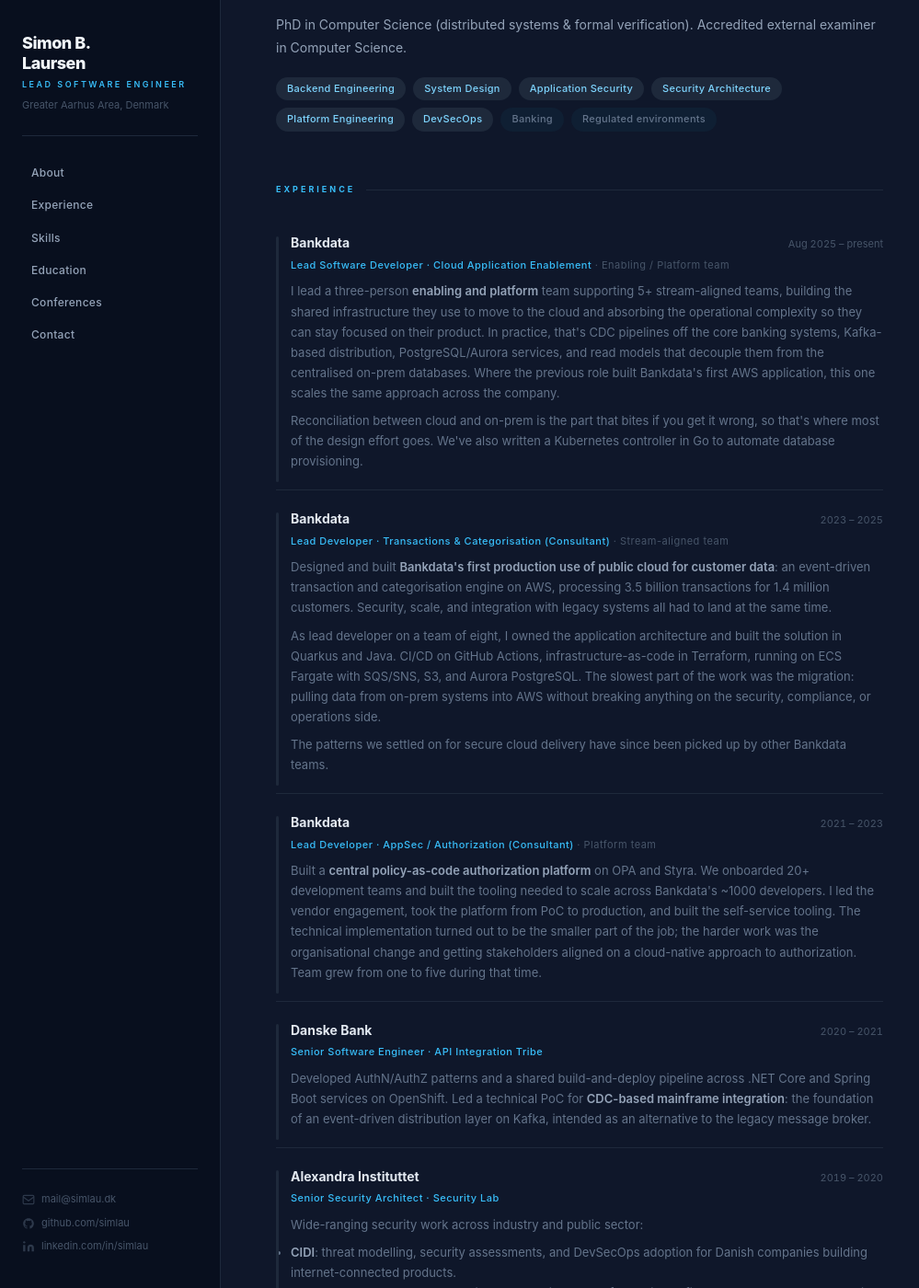
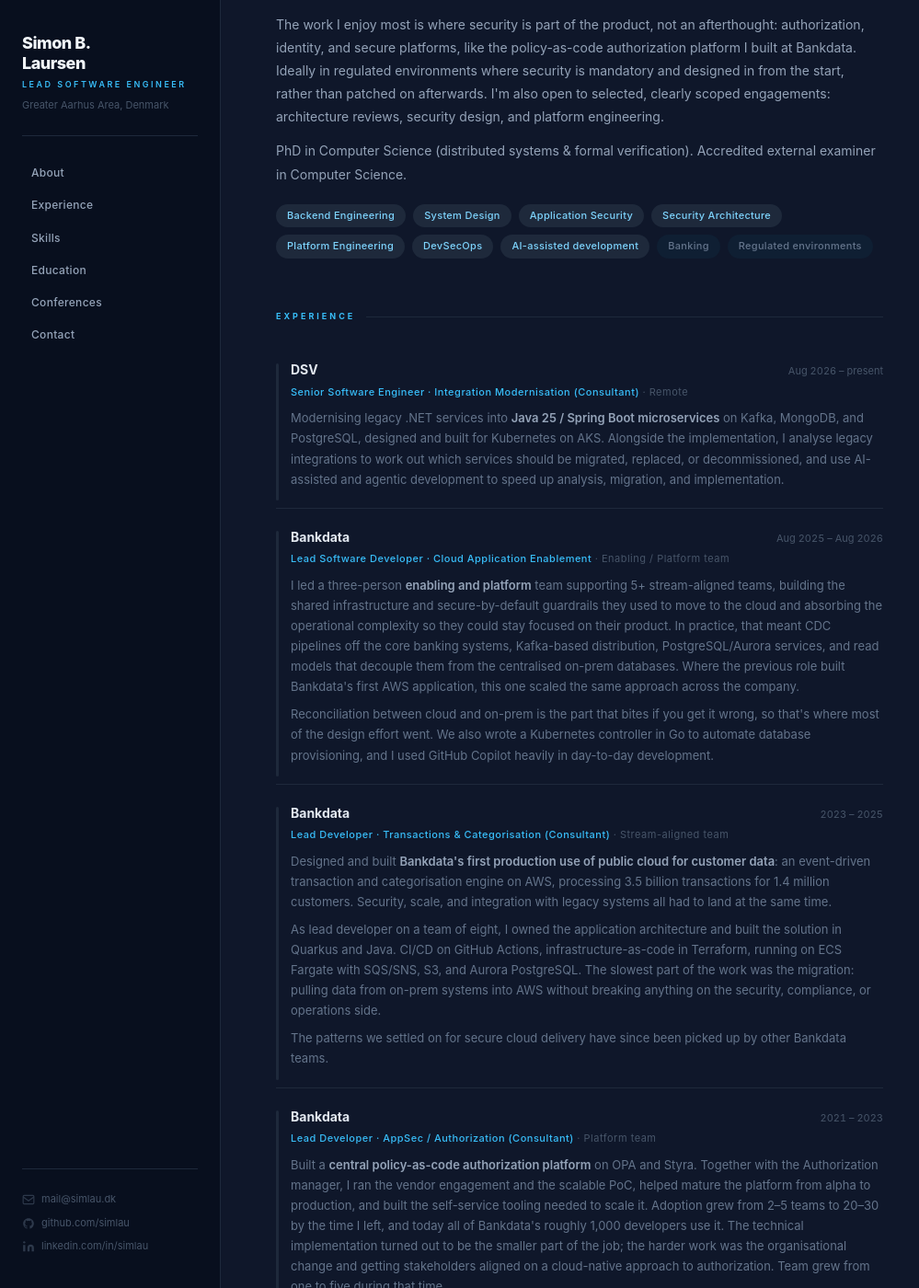
Before and after one commit to simlau/simlau.github.io, a Jekyll site: the page built from index.md, in a window 1280 px wide and 1400 px high, scrolled down 248 px. Shown: the whole window at 92% size, without its empty margins (0-999 px from the left). Built offline with Jekyll 4.4.1, drawn with Linux system fonts in a browser that asks for light colours; some of the changed text lies outside the part shown.

Commit message:
copy: add DSV engagement, close Bankdata role, restate security focus
- Add DSV (Aug 2026 - present) as current consulting engagement
- Move Bankdata enablement role to past tense, ending Aug 2026
- About: add security-central, regulated-environment preference
- OPA entry: adoption figures (2-5 -> 20-30 teams, now ~1,000 developers)
- Add AI-assisted development tag

```diff
--- a/_layouts/default.html
+++ b/_layouts/default.html
@@ -369,7 +369,10 @@
       Lead software engineer and architect, 10+ years on backend systems, cloud-native platforms, and security-by-design inside regulated financial environments. In practice, most of the work is getting security and compliance right at the architecture level, before the code gets written.
     </p>
     <p class="about-text" style="margin-top:12px;">
-      I'm currently lead developer for cloud application enablement at Bankdata. Alongside that, I take on selected, clearly scoped consulting engagements: architecture reviews, security design, and platform engineering for regulated environments.
+      I'm currently consulting for DSV, modernising legacy .NET services into Java microservices on Kubernetes. Before that, I spent five years at Bankdata, most recently as lead developer for cloud application enablement.
+    </p>
+    <p class="about-text" style="margin-top:12px;">
+      The work I enjoy most is where security is part of the product, not an afterthought: authorization, identity, and secure platforms, like the policy-as-code authorization platform I built at Bankdata. Ideally in regulated environments where security is mandatory and designed in from the start, rather than patched on afterwards. I'm also open to selected, clearly scoped engagements: architecture reviews, security design, and platform engineering.
     </p>
     <p class="about-text" style="margin-top:12px;">
       PhD in Computer Science (distributed systems &amp; formal verification). Accredited external examiner in Computer Science.
@@ -381,6 +384,7 @@
       <span class="tag">Security Architecture</span>
       <span class="tag">Platform Engineering</span>
       <span class="tag">DevSecOps</span>
+      <span class="tag">AI-assisted development</span>
       <span class="tag dim">Banking</span>
       <span class="tag dim">Regulated environments</span>
     </div>
@@ -393,15 +397,26 @@
 
       <div class="exp-item">
         <div class="exp-header">
+          <span class="exp-company">DSV</span>
+          <span class="exp-dates">Aug 2026 – present</span>
+        </div>
+        <div class="exp-role">Senior Software Engineer · Integration Modernisation (Consultant) <span class="team-type">· Remote</span></div>
+        <p class="exp-outcome">
+          Modernising legacy .NET services into <strong>Java 25 / Spring Boot microservices</strong> on Kafka, MongoDB, and PostgreSQL, designed and built for Kubernetes on AKS. Alongside the implementation, I analyse legacy integrations to work out which services should be migrated, replaced, or decommissioned, and use AI-assisted and agentic development to speed up analysis, migration, and implementation.
+        </p>
+      </div>
+
+      <div class="exp-item">
+        <div class="exp-header">
           <span class="exp-company">Bankdata</span>
-          <span class="exp-dates">Aug 2025 – present</span>
+          <span class="exp-dates">Aug 2025 – Aug 2026</span>
         </div>
         <div class="exp-role">Lead Software Developer · Cloud Application Enablement <span class="team-type">· Enabling / Platform team</span></div>
         <p class="exp-outcome">
-          I lead a three-person <strong>enabling and platform</strong> team supporting 5+ stream-aligned teams, building the shared infrastructure they use to move to the cloud and absorbing the operational complexity so they can stay focused on their product. In practice, that's CDC pipelines off the core banking systems, Kafka-based distribution, PostgreSQL/Aurora services, and read models that decouple them from the centralised on-prem databases. Where the previous role built Bankdata's first AWS application, this one scales the same approach across the company.
+          I led a three-person <strong>enabling and platform</strong> team supporting 5+ stream-aligned teams, building the shared infrastructure and secure-by-default guardrails they used to move to the cloud and absorbing the operational complexity so they could stay focused on their product. In practice, that meant CDC pipelines off the core banking systems, Kafka-based distribution, PostgreSQL/Aurora services, and read models that decouple them from the centralised on-prem databases. Where the previous role built Bankdata's first AWS application, this one scaled the same approach across the company.
         </p>
         <p class="exp-outcome">
-          Reconciliation between cloud and on-prem is the part that bites if you get it wrong, so that's where most of the design effort goes. We've also written a Kubernetes controller in Go to automate database provisioning.
+          Reconciliation between cloud and on-prem is the part that bites if you get it wrong, so that's where most of the design effort went. We also wrote a Kubernetes controller in Go to automate database provisioning, and I used GitHub Copilot heavily in day-to-day development.
         </p>
       </div>
 
@@ -429,7 +444,7 @@
         </div>
         <div class="exp-role">Lead Developer · AppSec / Authorization (Consultant) <span class="team-type">· Platform team</span></div>
         <p class="exp-outcome">
-          Built a <strong>central policy-as-code authorization platform</strong> on OPA and Styra. We onboarded 20+ development teams and built the tooling needed to scale across Bankdata's ~1000 developers. I led the vendor engagement, took the platform from PoC to production, and built the self-service tooling. The technical implementation turned out to be the smaller part of the job; the harder work was the organisational change and getting stakeholders aligned on a cloud-native approach to authorization. Team grew from one to five during that time.
+          Built a <strong>central policy-as-code authorization platform</strong> on OPA and Styra. Together with the Authorization manager, I ran the vendor engagement and the scalable PoC, helped mature the platform from alpha to production, and built the self-service tooling needed to scale it. Adoption grew from 2–5 teams to 20–30 by the time I left, and today all of Bankdata's roughly 1,000 developers use it. The technical implementation turned out to be the smaller part of the job; the harder work was the organisational change and getting stakeholders aligned on a cloud-native approach to authorization. Team grew from one to five during that time.
         </p>
       </div>
 
```
